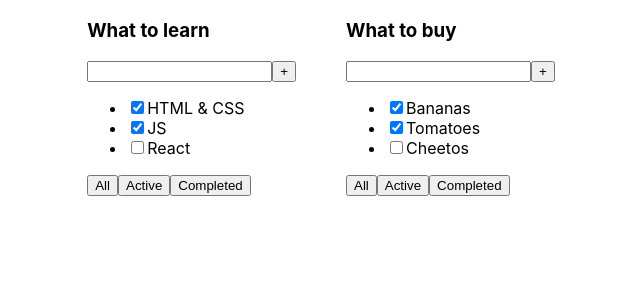
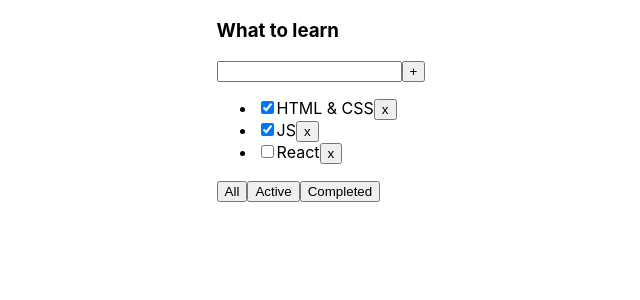
Before and after one commit to nooraiym/project-todolist, a React (Create React App) app: page / in a window 1280 px wide. Shown: the top 300 px of the page, without its empty margins (319-959 px from the left). Built offline with nearby package versions, Linux system fonts and the light colour scheme.

Commit message:
second lesson - 1 sprint

```diff
--- a/src/App.tsx
+++ b/src/App.tsx
@@ -1,27 +1,43 @@
-import React from 'react';
+import React, { useState } from 'react';
 import './App.css';
 import { TaskType, Todolist } from './Todolist';
 
 
+export type FilterValuesType = "all" | "active" | "completed"
+
 
 function App() {
 
-let tasks1: Array<TaskType> = [
+let [tasks, setTasks] = useState<Array<TaskType>>([
   {id: 1, title: "HTML & CSS", isDone: true},
   {id: 2, title: "JS", isDone: true},
   {id: 3, title: "React", isDone: false},
-]
+]);
 
-let tasks2 = [
-  {id: 1, title: "Bananas", isDone: true},
-  {id: 2, title: "Tomatoes", isDone: true},
-  {id: 3, title: "Cheetos", isDone: false},
-]
+let [filter, setFilter] = useState<FilterValuesType>("all");
+
+function changeFilter(value: FilterValuesType ) {
+  setFilter(value);
+}
+
+let filteredTasks = tasks;
+if ( filter === "completed") {
+  filteredTasks = tasks.filter( t => t.isDone === true)
+}
+if ( filter === "active") {
+  filteredTasks = tasks.filter( t => t.isDone === false)
+}
+
+function removeTask(id: number) {
+  let resultTasks = tasks.filter( t => t.id !== id);
+  setTasks(resultTasks);
+}
+
+
 
   return (
     <div className="App">
-      <Todolist title="What to learn" tasks={tasks1} />
-      <Todolist title="What to buy" tasks={tasks2} />
+      <Todolist title="What to learn" tasks={filteredTasks} callBack={removeTask} functionForButton={changeFilter} />
     </div>
   );
 }
--- a/src/Todolist.tsx
+++ b/src/Todolist.tsx
@@ -1,4 +1,5 @@
 import React from 'react';
+import { FilterValuesType } from './App';
 
 export type TaskType = {
   id: number
@@ -9,6 +10,8 @@
 type TodolistPropsType = {
   title: string
   tasks: Array<TaskType>
+  callBack: (id: number) => void
+  functionForButton: (value: FilterValuesType ) => void
 }
 
 export function Todolist(props: TodolistPropsType) {
@@ -20,15 +23,35 @@
         <button>+</button>
       </div>
       <ul>
-        <li><input type="checkbox" checked={props.tasks[0].isDone} /><span>{props.tasks[0].title}</span></li>
-        <li><input type="checkbox" checked={props.tasks[1].isDone} /><span>{props.tasks[1].title}</span></li>
-        <li><input type="checkbox" checked={props.tasks[2].isDone} /><span>{props.tasks[2].title}</span></li>
+        {props.tasks.map( i => <li key={i.id}>
+            <input type="checkbox" checked={i.isDone} />
+            <span>{i.title}</span>
+            <button onClick={ () => { props.callBack(i.id) } }>x</button>
+          </li>)}
       </ul>
       <div>
-        <button>All</button>
-        <button>Active</button>
-        <button>Completed</button>
+        <button onClick={ () => { props.functionForButton("all")}} >All</button>
+        <button onClick={ () => { props.functionForButton("active")}} >Active</button>
+        <button onClick={ () => { props.functionForButton("completed")}} >Completed</button>
       </div>
     </div>
   );
 }
+
+
+// Смысл useState и перерисовка согласно данным
+// 1. Добавляем onClick на кнопку
+// 2. Создаем функцию callBack в месте, где лежат данные, для onClick
+// 3. Передаем эту функцию ферез пропсы к месту, гд ележит кнопка. Не забываем передать ей данные
+// 4. Cоздаем useState для того, чтобы следить за нашими данными
+// 5. Ложим setTasks-функцию в нашу функцию для onClick, чтобы наши данные менялись
+// ТО ЕСТЬ: у нас есть функция useState, которая следит за данными в нашей искомой большой компоненте и передается в другую функцию в подкомпоненте, которая уже вызывается при определенном событии в JSX-разметке (эту функцию мы передаем туда с помощью пропсов). И все эти данные не забываем типизировать. Исходя из события, происходит изменение данных, что приводит к новой отрисовке JSX на странице. Так и меняются компоненты. Это как цикл, круговорот выполнения функций.
+
+
+// Меняем данные по нажатию на кнопку
+// 1. Сначала делаем данные в исходной большой компоненте
+// 2. Создаем useState привязанный к значениям наших кнопок
+// 3. Создаем filter на разные значения
+// 4. Передаем конечный массив данных в нашу JSX разметку через пропсы по обработчику событий
+// 5. Проверяем нашу отрисовку в зависимости от данных
+// Не забываем типизировать наши пропсы и данные, чтобы избежать ошибок
```
